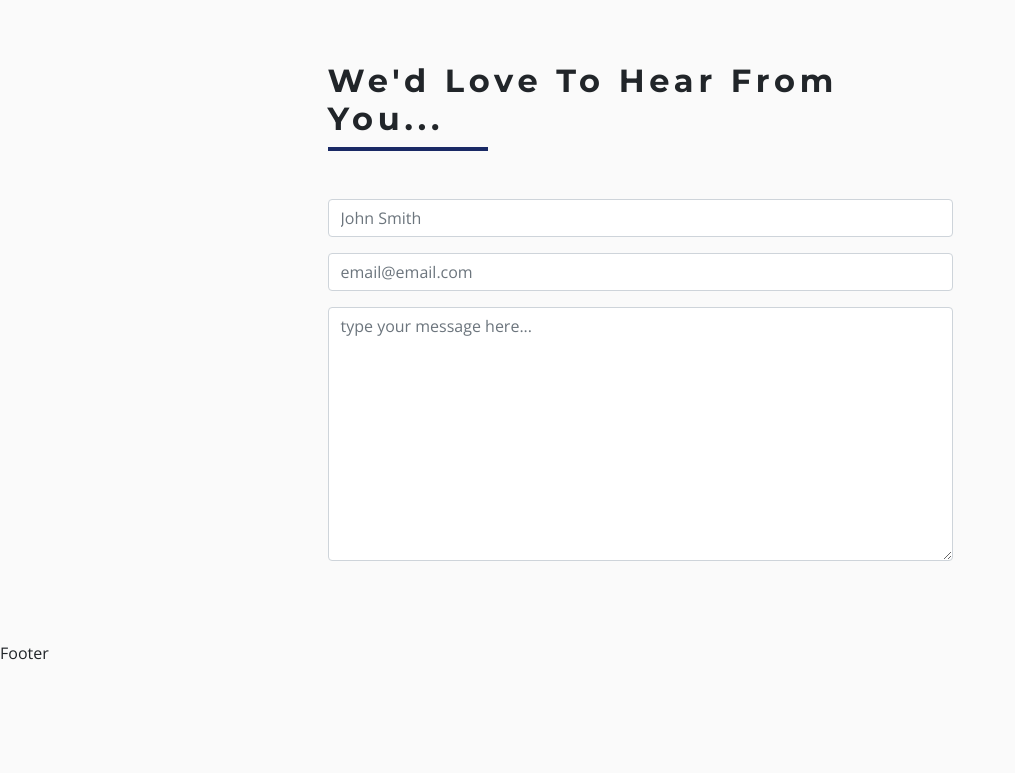
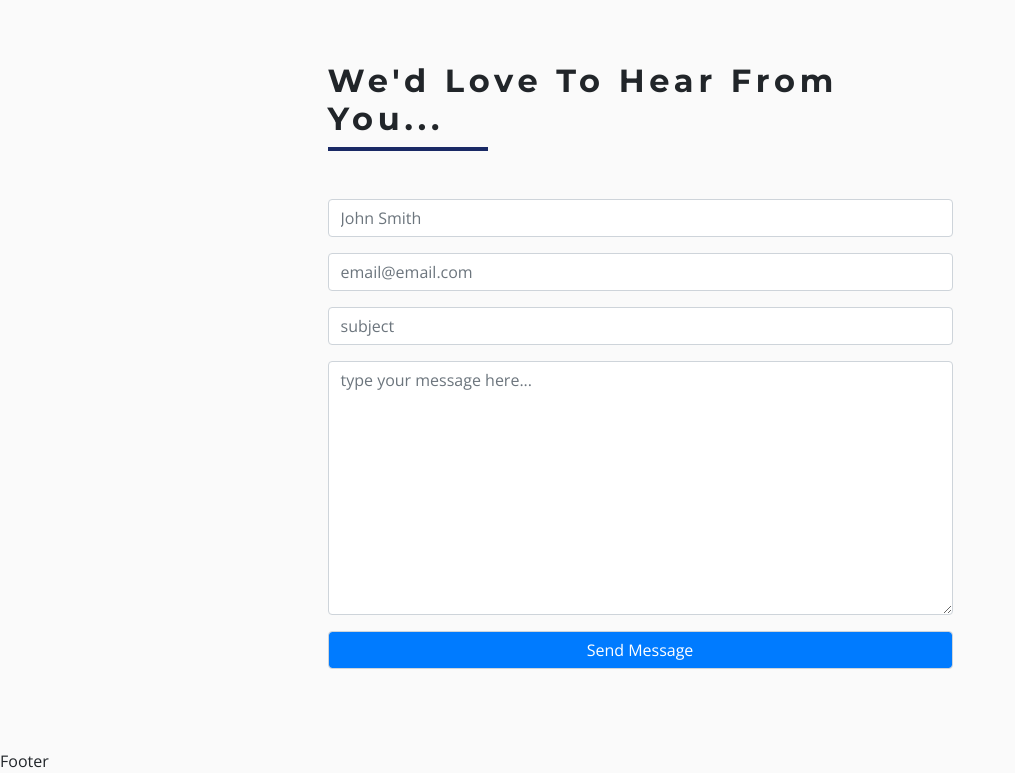
Before and after one commit to femmor/techazon, a React (Create React App) app: page /contact-us in a window 1280 px wide. Shown: the part 543-1316 px from the top of the page, without its empty margins (0-1015 px from the left). Before the commit the page ends 1208 px from the top, so only its background shows below. Built offline with nearby package versions, Linux system fonts and the light colour scheme.

Commit message:
implemented Formspree for the contact form

```diff
--- a/src/components/ContactPage/index.jsx
+++ b/src/components/ContactPage/index.jsx
@@ -7,15 +7,26 @@ const Contact = () => {
             <div className="row">
                 <div className="col-10 mx-auto col-md-6 my-3">
                     <Title title="We'd love to hear from you..."/>
-                    <form className="mt-5">
+                    <form className="mt-5" action="https://formspree.io/mnqgzdzj" method="POST">
+                        {/* first name */}
                         <div className="form-group">
-                            <input type="text" className="form-control" name="firstName" placeholder="John Smith"/>
+                            <input type="text" className="form-control" name="fullName" placeholder="John Smith" required/>
                         </div>
+                        {/* email */}
                         <div className="form-group">
-                            <input type="email" className="form-control" name="email" placeholder="email@email.com"/>
+                            <input type="email" className="form-control" name="email" placeholder="email@email.com" required/>
                         </div>
+                        {/* subject */}
                         <div className="form-group">
-                           <textarea name="message" cols="30" rows="10" className="form-control" placeholder="type your message here..."></textarea>
+                            <input type="text" className="form-control" name="subject" placeholder="subject" required/>
+                        </div>
+                        {/* message */}
+                        <div className="form-group">
+                           <textarea name="message" cols="30" rows="10" className="form-control" placeholder="type your message here..." required></textarea>
+                        </div>
+                        {/* Submit */}
+                        <div className="form-group mt-3">
+                           <input type="submit" className="form-control bg-primary text-white" value="Send Message"/>
                         </div>
                     </form>
                 </div>
```
